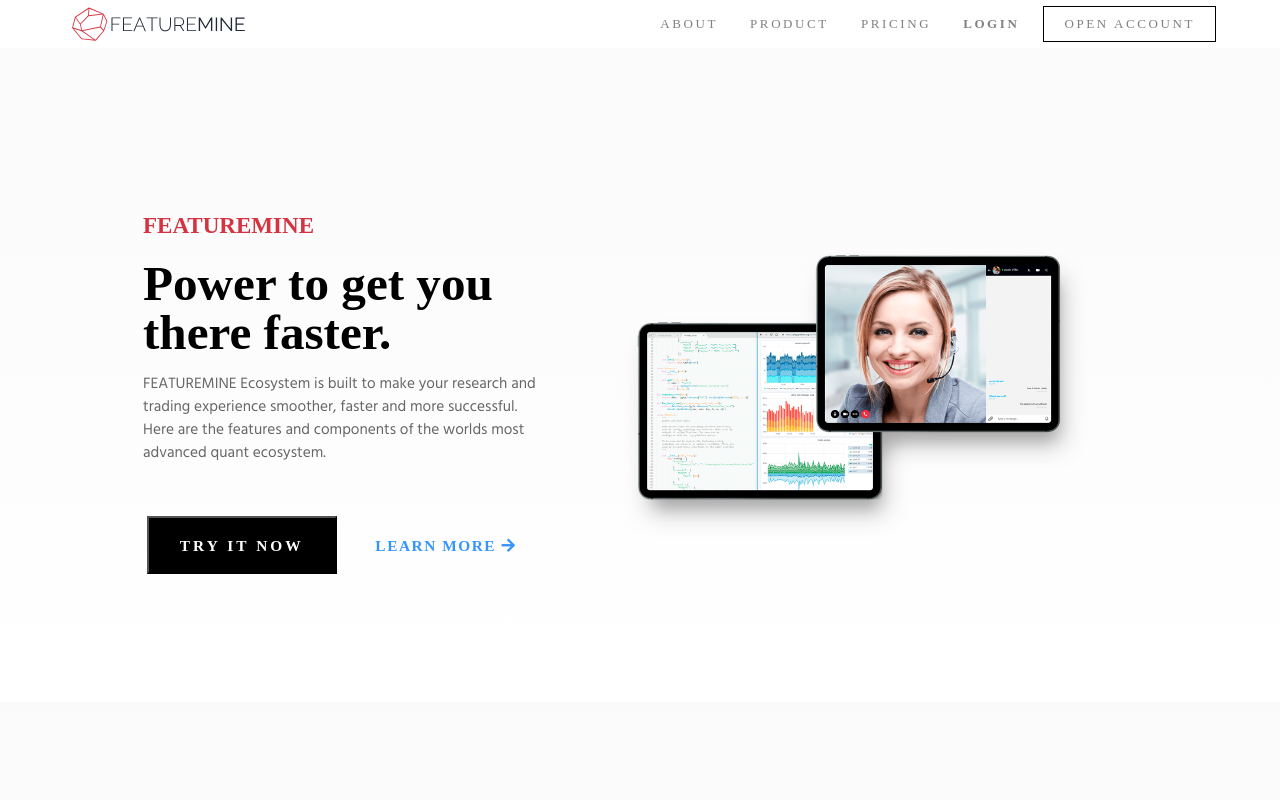
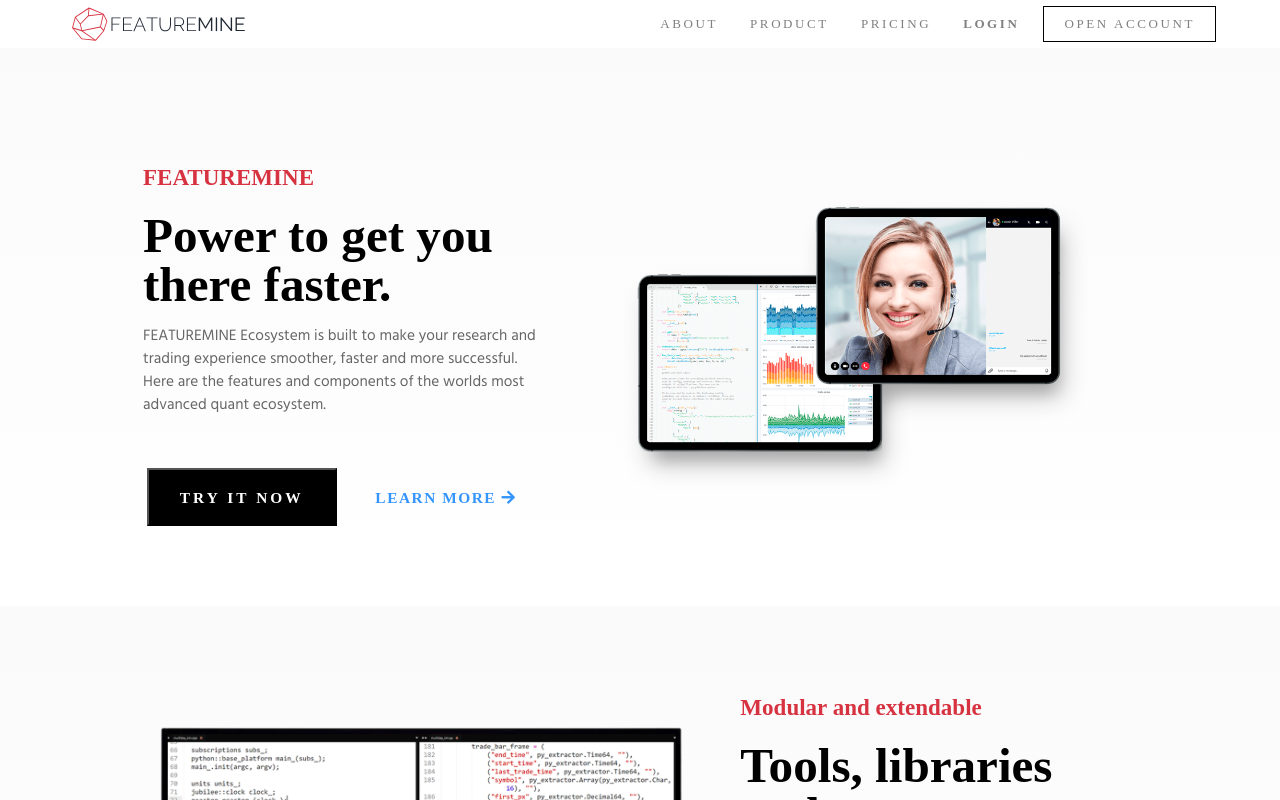
Before and after one commit to jvirriel-per/site-fm, a React (Create React App) app: page / in a window 1280 px wide. Shown: the top 800 px of the page. Built offline with nearby package versions, Linux system fonts and the light colour scheme; a web font is replaced by a local one.

Commit message:
vertical padding update to all sections

```diff
--- a/src/App.css
+++ b/src/App.css
@@ -53,7 +53,7 @@
 .contenedor {
   width: 1280px !important;
   display: flex;
-  padding: 16vh 0;
+  padding: 10vh 0;
 }
 .p-t-10 {
   padding-top: 10vh;
--- a/src/less/layout.less
+++ b/src/less/layout.less
@@ -11,7 +11,7 @@
   .contenedor{
     width: @contenedor!important;
     display: flex;
-    padding: 16vh 0;
+    padding: 10vh 0;
   }
   .p-t-10{
     padding-top: 10vh;
```
